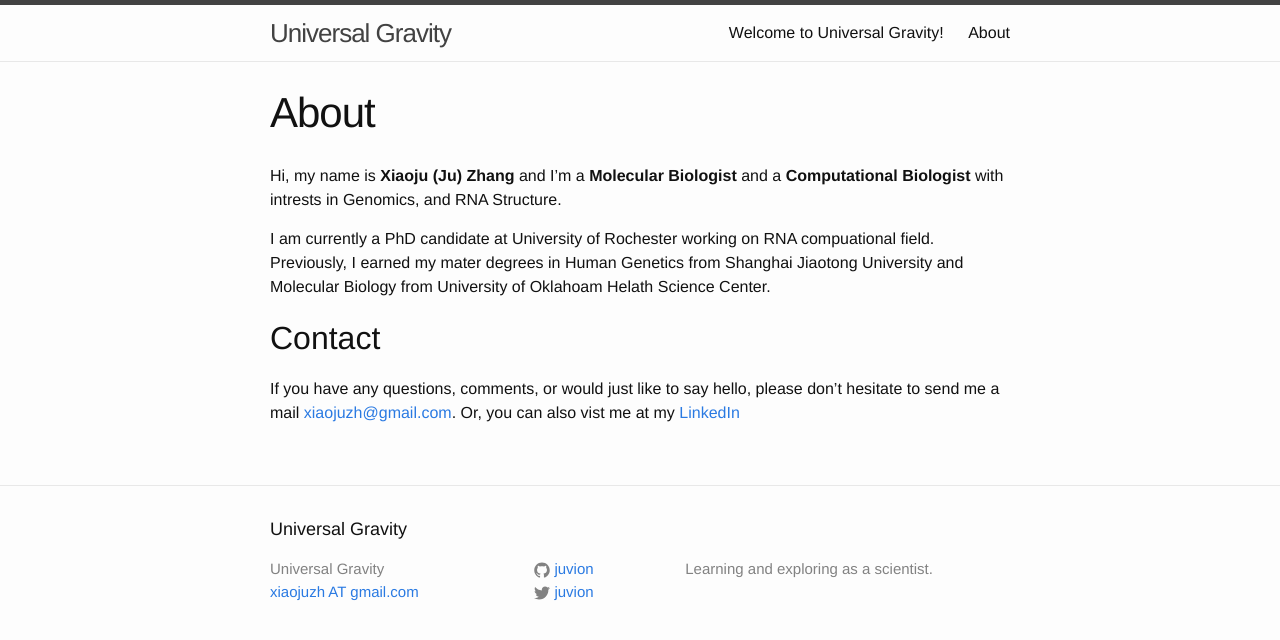
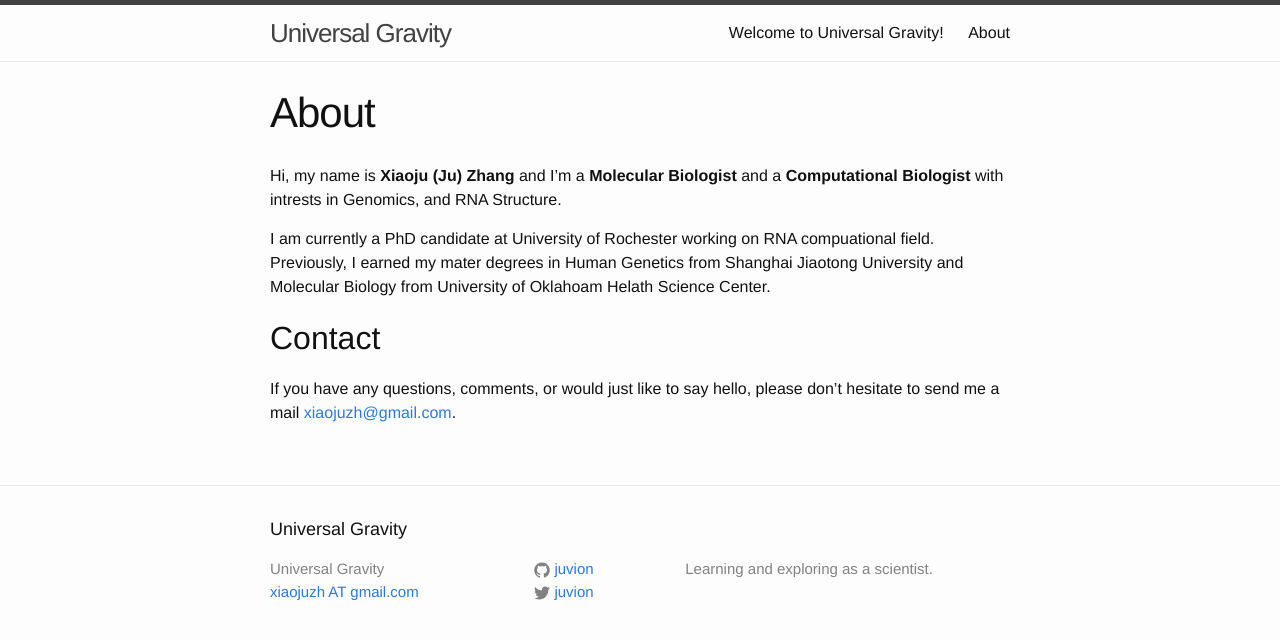
Before and after one commit to juvion/juvion.github.io, a Jekyll site: the page built from about.md, in a window 1280 px wide. Shown: the top 640 px of the page. Built offline with Jekyll 4.4.1, drawn with Linux system fonts in a browser that asks for light colours; Markdown is read by kramdown in place of the engine named in the settings.

Commit message:
Remove LinkedIn

```diff
--- a/about.md
+++ b/about.md
@@ -15,7 +15,4 @@ University of Oklahoam Helath Science Center.
 ## Contact
 
 If you have any questions, comments, or would just like to say hello, please don't hesitate to send me a
-mail [xiaojuzh@gmail.com](mailto:xiaojuzh@gmail.com). Or, you can also vist me at my
-[LinkedIn][1]
-
-[1]: www.linkedin.com/pub/xiaoju-ju-zhang/15/b5a/36b
+mail [xiaojuzh@gmail.com](mailto:xiaojuzh@gmail.com).
```
